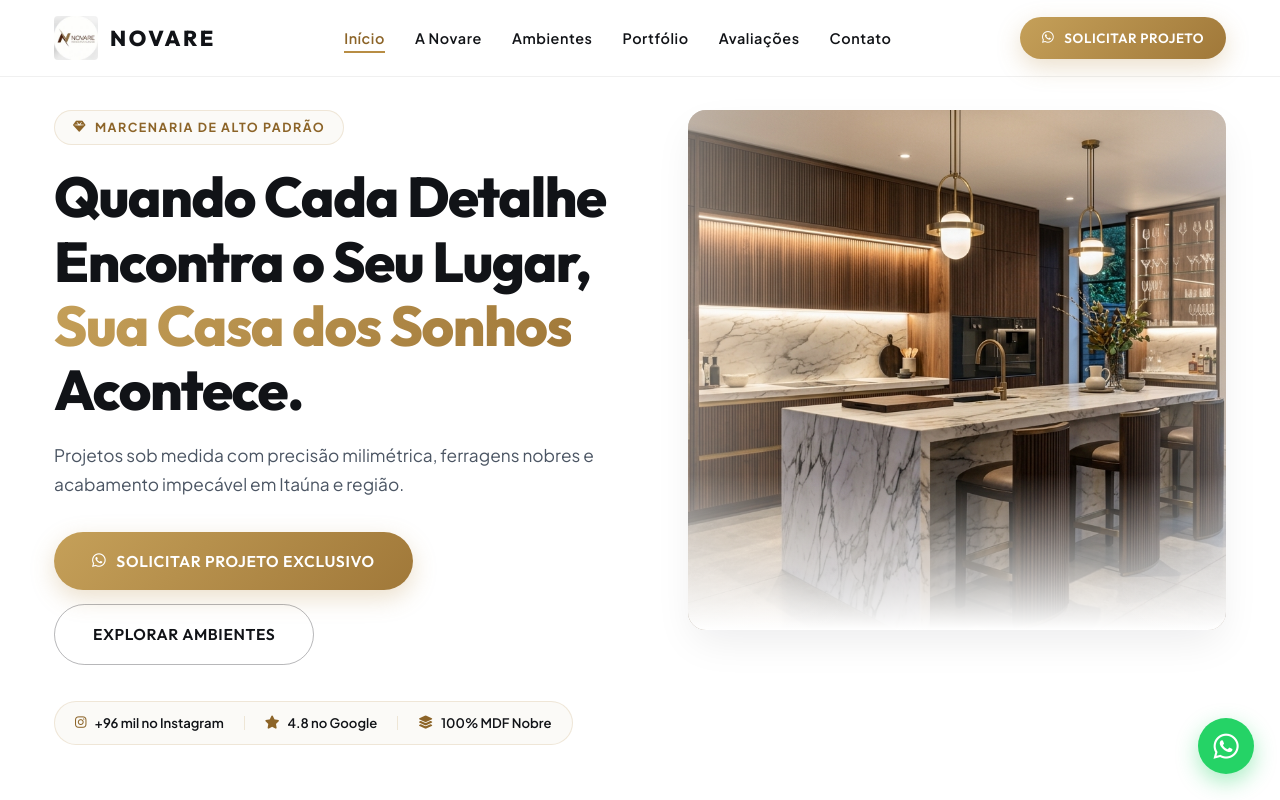
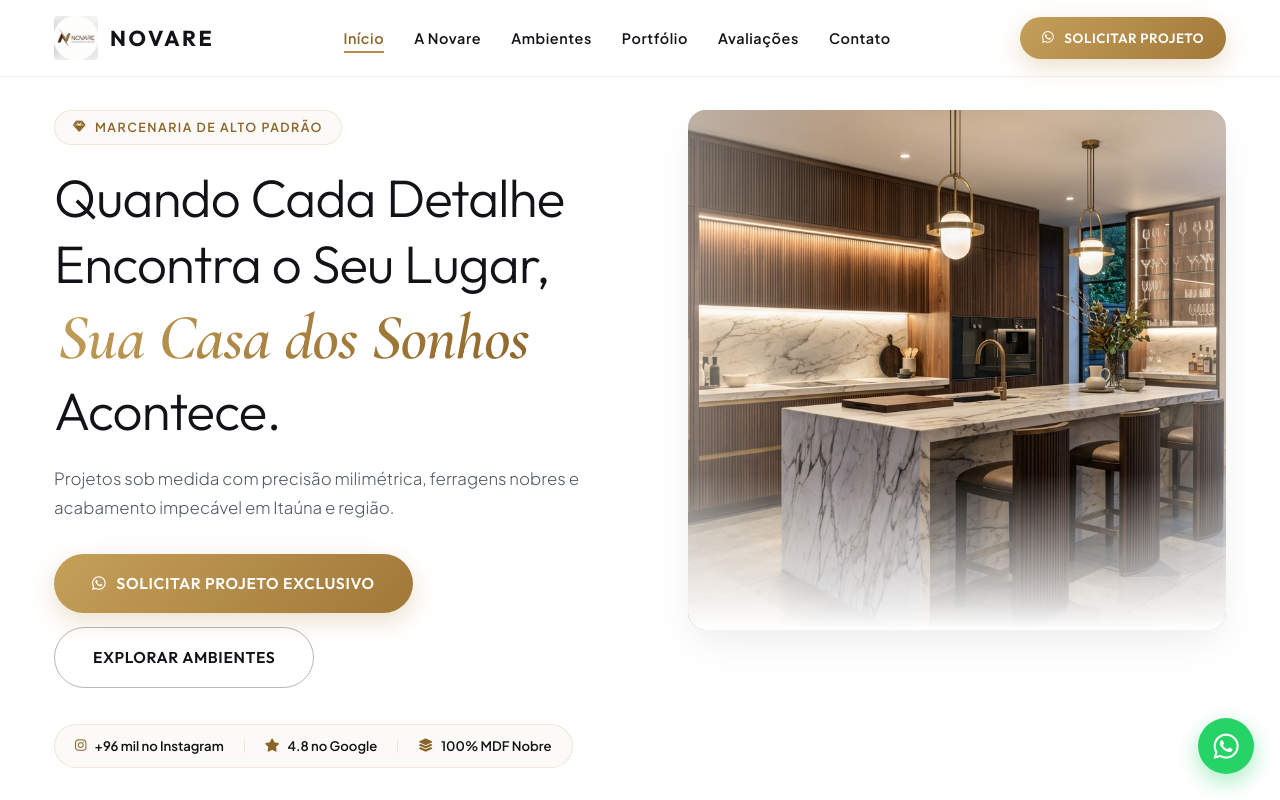
Before and after one commit to jotapdsgn/meus-projetos-lp, a website: page novare-moveis/index.html in a window 1280 px wide. Shown: the top 800 px of the page. Drawn offline with nearby package versions, Linux system fonts and the light colour scheme.

Commit message:
feat: tipografia refinada e delicada com fonte script em Sua Casa dos Sonhos

```diff
--- a/novare-moveis/index.html
+++ b/novare-moveis/index.html
@@ -20,10 +20,10 @@
   <!-- Favicon -->
   <link rel="icon" type="image/jpeg" href="assets/images/logo-novare.jpg">
 
-  <!-- Fonts: Outfit & Plus Jakarta Sans -->
+  <!-- Fonts: Cormorant Garamond, Alex Brush, Outfit & Plus Jakarta Sans -->
   <link rel="preconnect" href="https://fonts.googleapis.com">
   <link rel="preconnect" href="https://fonts.gstatic.com" crossorigin>
-  <link href="https://fonts.googleapis.com/css2?family=Outfit:wght@400;500;600;700;800;900&family=Plus+Jakarta+Sans:wght@300;400;500;600;700&display=swap" rel="stylesheet">
+  <link href="https://fonts.googleapis.com/css2?family=Alex+Brush&family=Cormorant+Garamond:ital,wght@1,500;1,600;1,700&family=Outfit:wght@300;400;500;600;700&family=Plus+Jakarta+Sans:wght@300;400;500;600&display=swap" rel="stylesheet">
 
   <!-- Font Awesome Icons -->
   <link rel="stylesheet" href="https://cdnjs.cloudflare.com/ajax/libs/font-awesome/6.5.1/css/all.min.css">
@@ -94,7 +94,7 @@
           </span>
 
           <h1 class="hero-title-main">
-            Quando Cada Detalhe Encontra o Seu Lugar, <span class="text-gold-gradient">Sua Casa dos Sonhos</span> Acontece.
+            Quando Cada Detalhe Encontra o Seu Lugar, <span class="script-highlight">Sua Casa dos Sonhos</span> Acontece.
           </h1>
 
           <p class="hero-subtitle-lead">
--- a/novare-moveis/styles.css
+++ b/novare-moveis/styles.css
@@ -34,6 +34,7 @@
   /* Tipografia */
   --font-heading: 'Outfit', -apple-system, sans-serif;
   --font-body: 'Plus Jakarta Sans', -apple-system, sans-serif;
+  --font-script: 'Cormorant Garamond', serif;
 
   /* Raio & Transições */
   --radius-sm: 6px;
@@ -62,6 +63,7 @@ body {
   background-color: var(--bg-main);
   color: var(--text-body);
   line-height: 1.7;
+  font-weight: 350;
   overflow-x: hidden;
   -webkit-font-smoothing: antialiased;
   padding-bottom: 72px;
@@ -76,9 +78,9 @@ body {
 h1, h2, h3, h4, h5, h6 {
   color: var(--text-dark);
   font-family: var(--font-heading);
-  font-weight: 700;
-  letter-spacing: -0.02em;
-  line-height: 1.2;
+  font-weight: 500;
+  letter-spacing: -0.015em;
+  line-height: 1.25;
 }
 
 a {
@@ -393,24 +395,33 @@ ul {
 
 .hero-title-main {
   font-family: var(--font-heading);
-  font-size: clamp(2.3rem, 4.5vw, 3.5rem);
-  font-weight: 800;
-  letter-spacing: -0.025em;
-  line-height: 1.15;
-  margin-bottom: 18px;
+  font-size: clamp(2.1rem, 4.2vw, 3.3rem);
+  font-weight: 350;
+  letter-spacing: -0.015em;
+  line-height: 1.25;
+  margin-bottom: 20px;
   color: var(--text-dark);
 }
 
-.hero-title-main strong {
-  font-weight: 800;
-  color: var(--text-dark);
+.script-highlight {
+  font-family: var(--font-script);
+  font-style: italic;
+  font-weight: 600;
+  font-size: 1.22em;
+  color: var(--primary-gold-dark);
+  background: linear-gradient(135deg, #c5a059 0%, #8c6428 100%);
+  -webkit-background-clip: text;
+  -webkit-text-fill-color: transparent;
+  display: inline-block;
+  padding: 0 4px;
 }
 
 .hero-subtitle-lead {
-  font-size: 1.08rem;
+  font-size: 1.05rem;
   color: var(--text-body);
   margin-bottom: 32px;
-  line-height: 1.7;
+  line-height: 1.75;
+  font-weight: 350;
 }
 
 .hero-cta-group {
```
